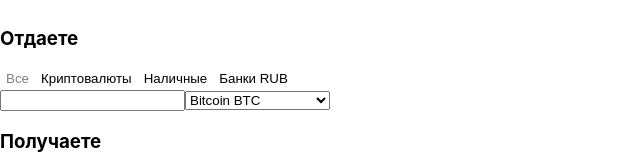
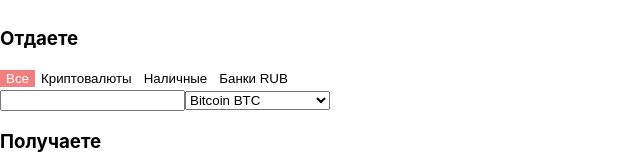
Before and after one commit to shyamrupadas/coin-select, a React (Vite) app: page / in a window 1280 px wide. In both pictures the pointer is over the button 17 px from the left and 367 px from the top of the page. Shown: the part 289-449 px from the top of the page, without its empty margins (0-640 px from the left). Built offline with nearby package versions, Linux system fonts and the light colour scheme.

Commit message:
add README.md

```diff
--- a/src/components/Button/Button.module.scss
+++ b/src/components/Button/Button.module.scss
@@ -4,7 +4,9 @@
   cursor: pointer;
 
   &:hover {
-    color: gray;
+    color: white;
+    background: #f0807f;
+
   }
 
   &:active {
```
Also changed, not shown: 1 other file (tests, documents, lock files or other folders).
